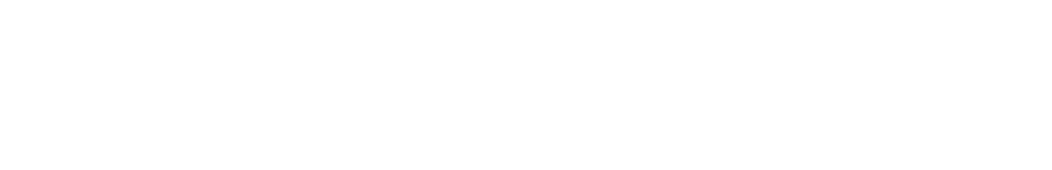
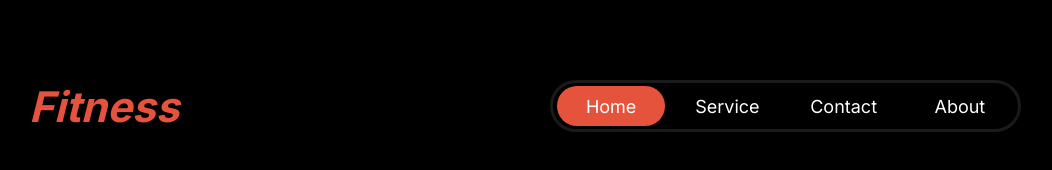
Before and after one commit to aminul118/B10A2-versatile-ui, a plain HTML site: page index.html in a window 1280 px wide. Shown: the whole page, without its empty margins (115-1167 px from the left). Drawn offline with Linux system fonts and the light colour scheme; a web font is replaced by a local one.

Commit message:
Navbar design complected

```diff
--- a/index.html
+++ b/index.html
@@ -8,12 +8,24 @@
     <link rel="stylesheet" href="styles/style.css">
 </head>
 
-<body>
+<body class="primary-bg">
     <header>
-        <nav>
+    <nav class="nav-bar">
+        <div class="logo">
+            <h3><em>Fitness</em></h3>
+        </div>
+        <div class="primary-menu">
+            <ul>
+                <li class="home"><a href="">Home</a></li>
+                <li><a href="">Service</a></li>
+                <li><a href="">Contact</a></li>
+                <li><a href="">About</a></li>
+            </ul>
+        </div>
+    </nav>
+    </header>
 
-        </nav>
-    </header>
+
     <main>
 
     </main>
@@ -22,4 +34,5 @@
     </footer>
 </body>
 
+
 </html>
--- a/styles/style.css
+++ b/styles/style.css
@@ -0,0 +1,89 @@
+/* Fonts input */
+@import url("https://fonts.googleapis.com/css2?family=Inter:wght@100..900&display=swap");
+@import url("https://fonts.cdnfonts.com/css/miama");
+
+.inter-normal {
+  font-family: "Inter", sans-serif;
+  font-optical-sizing: auto;
+  font-weight: 400;
+  font-style: normal;
+  font-variation-settings: "slnt" 0;
+}
+
+.miama {
+  font-family: "Miama", sans-serif;
+}
+
+/* Global Style */
+* {
+  margin: 0;
+  padding: 0;
+}
+
+/* Shared styles */
+.primary-bg {
+  background-color: black;
+}
+.secondary-bg {
+  background: #222222;
+}
+.primary-text {
+  font-size: 3.1rem;
+  font-weight: 900;
+  color: #ffffff;
+}
+.secondary-text {
+  color: #ffffff80;
+  font-size: 1rem;
+  font-weight: 400;
+}
+/* body style */
+body {
+  width: 90%;
+  margin: 0 auto;
+  font-family: "Inter", sans-serif;
+}
+/* Nav bar */
+.logo {
+  color: #e6533c;
+  font-size: 36px;
+  font-weight: 800;
+}
+.nav-bar {
+  /* height: 715px; */
+  display: flex;
+  padding: 5rem 5rem 0rem 5rem;
+  justify-content: space-between;
+  align-items: center;
+  background: linear-gradient(
+    180deg,
+    rgb(0, 0, 0),
+    rgba(119, 119, 119, 0) 100%
+  );
+  /* border: 2px solid red; */
+}
+.primary-menu ul {
+  display: grid;
+  grid-template-columns: 1fr 1fr 1fr 1fr;
+  align-items: center;
+  width: 465px;
+  height: 46px;
+  font-size: 18px;
+  font-weight: 400;
+  border: 3px solid rgba(255, 255, 255, 0.1);
+  border-radius: 39px;
+  justify-items: center;
+}
+.home {
+  color: #ffffff;
+  background: #e6533c;
+  border-radius: 46px;
+  padding: 0.6rem 1.8rem 0.6rem 1.8rem;
+}
+.primary-menu ul li {
+  list-style: none;
+}
+.primary-menu ul li a {
+  text-decoration: none;
+  color: #ffffff;
+}
```
